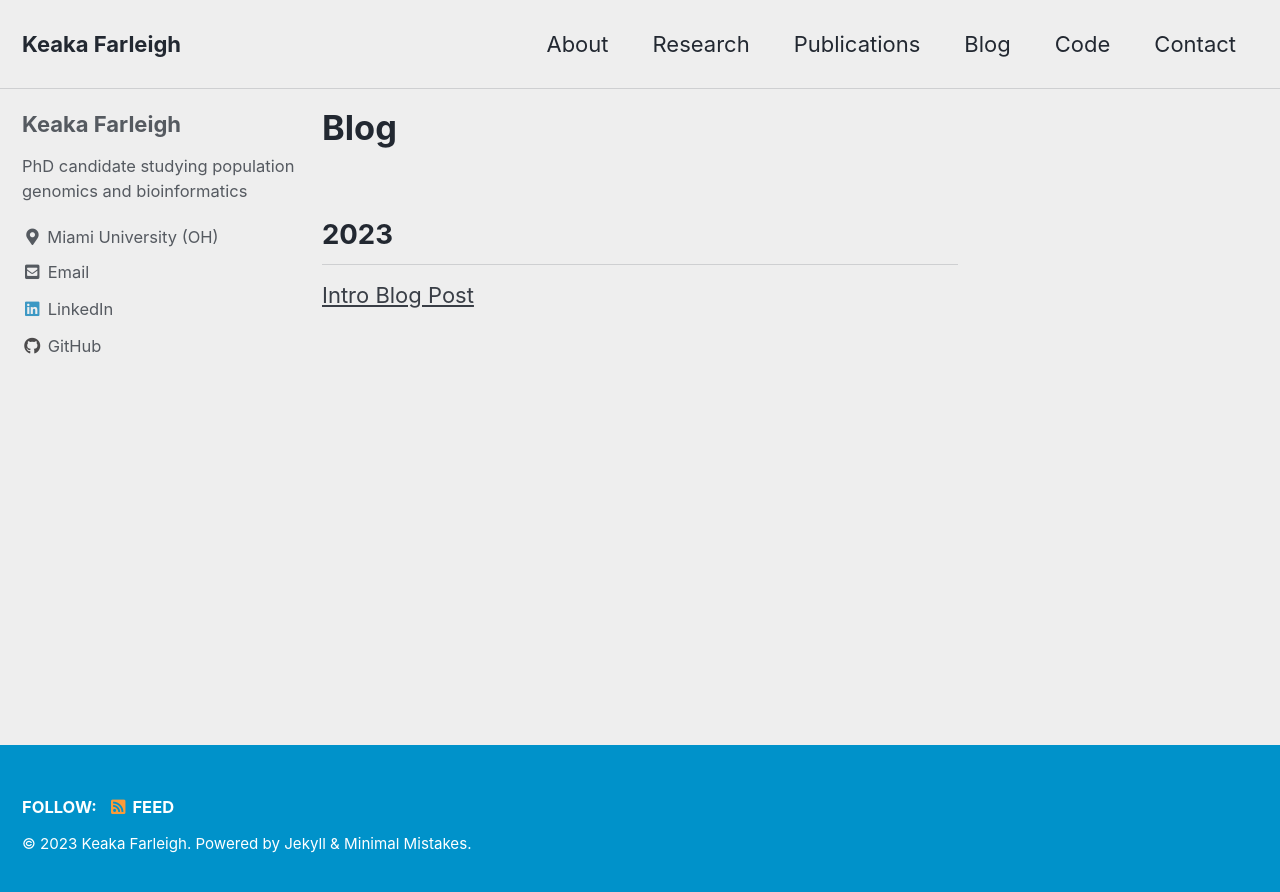
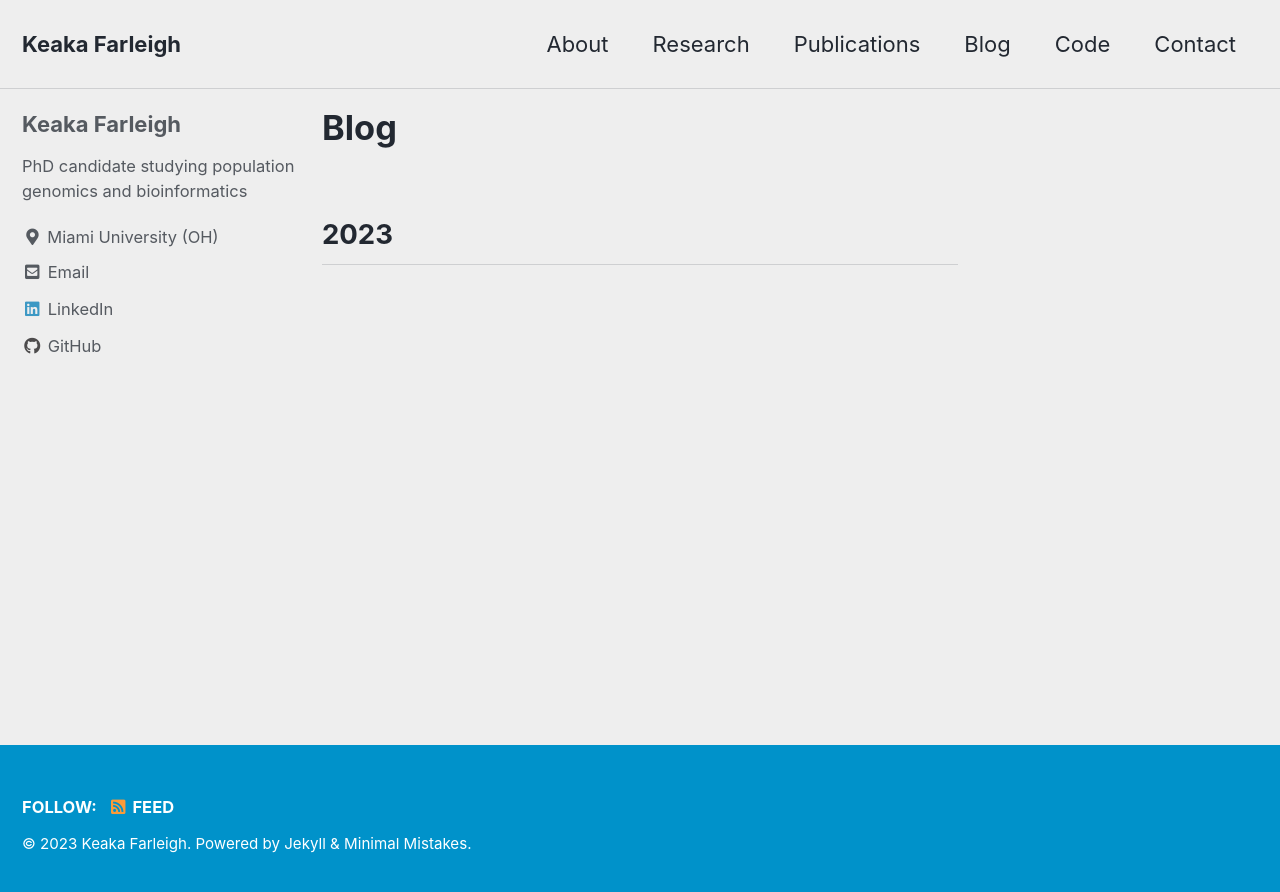
Before and after one commit to kfarleigh/kfarleigh.github.io, a Jekyll site: the page built from _pages/blog.md, in a window 1280 px wide. Shown: the top 892 px of the page. Built offline with Jekyll 4.4.1, drawn with Linux system fonts in a browser that asks for light colours; cached includes are drawn as plain includes.

Commit message:
Update blog.md

```diff
--- a/_pages/blog.md
+++ b/_pages/blog.md
@@ -5,4 +5,3 @@ taxonomy: blog
 ---
 
 ## 2023
-[Intro Blog Post](/_posts/2023-01-05-hi-everyone.md)
```
